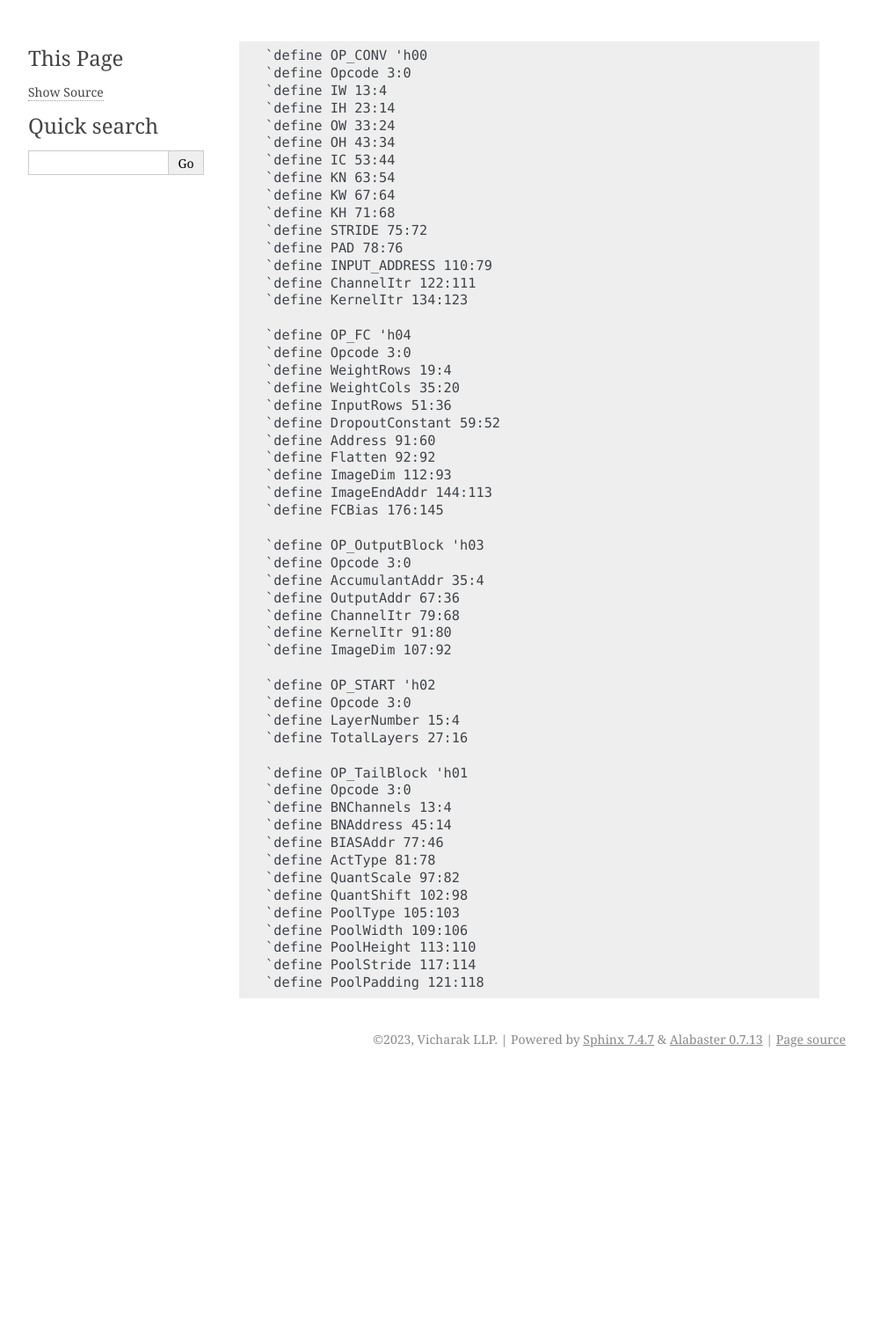
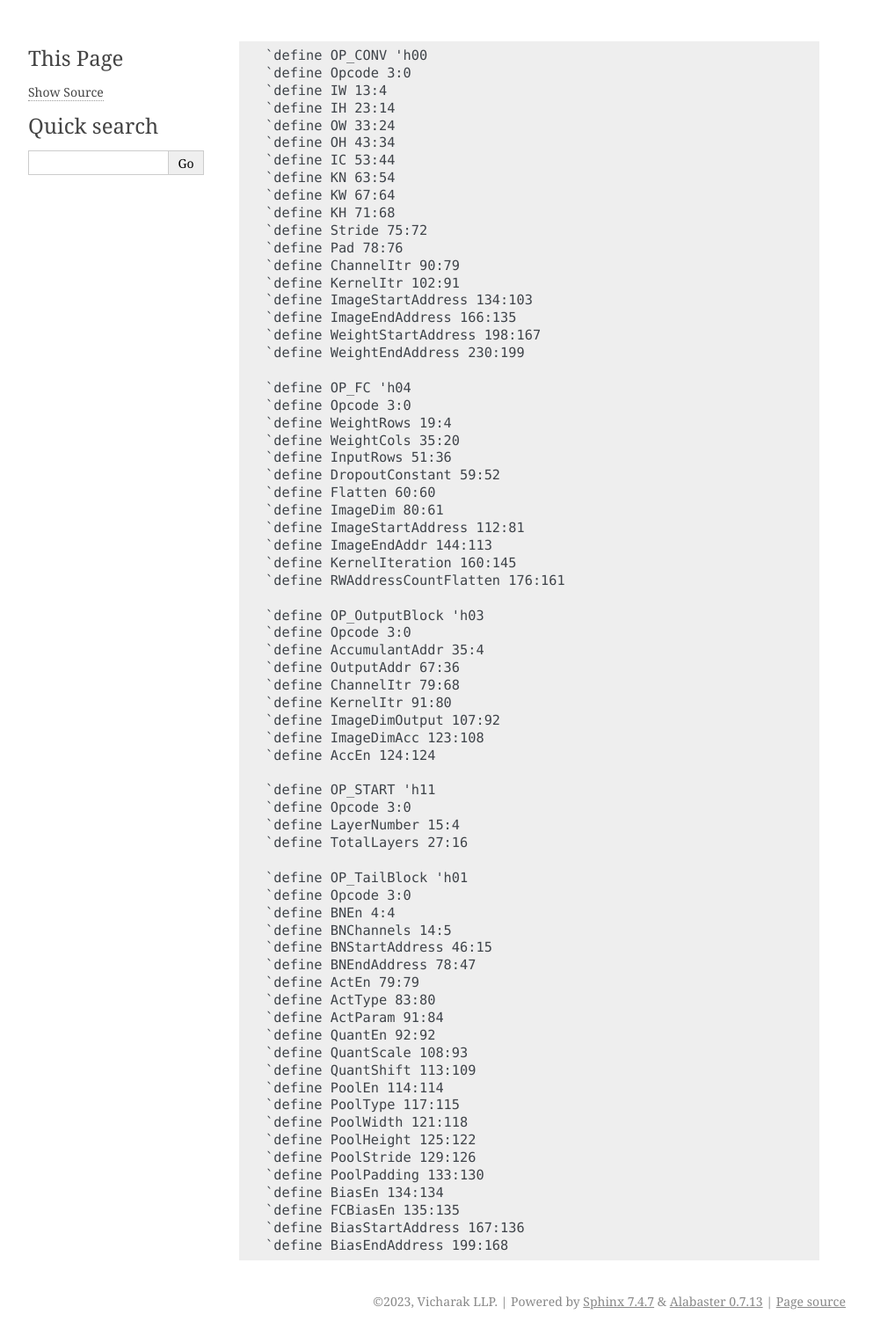
Before and after one commit to Dev-X25874/Gati, a Sphinx documentation site: the page built from docs/source/instructions/inst.rst, in a window 1280 px wide. Shown: the whole page at 88% size, without its empty margins (148-1141 px from the left). Built offline with Sphinx 7.4.7, drawn with Linux system fonts in a browser that asks for light colours; before the commit the page ends 1221 px from its top, so only the background shows below that.

Commit message:
feat(docs): update instructions in config block
Signed-off-by: Shreeyash Pandey <shreeyash335@gmail.com>

```diff
--- a/docs/source/instructions/fc.txt
+++ b/docs/source/instructions/fc.txt
@@ -4,8 +4,9 @@ WeightRows:16
 WeightCols:16
 InputRows:16
 DropoutConstant:8
-Address:32
 Flatten:1
 ImageDim:20
+ImageStartAddress:32
 ImageEndAddr:32
-FCBias:32
+KernelIteration:16
+RWAddressCountFlatten:16
--- a/docs/source/instructions/inst.rst
+++ b/docs/source/instructions/inst.rst
@@ -10,11 +10,14 @@
 	`define KN 63:54
 	`define KW 67:64
 	`define KH 71:68
-	`define STRIDE 75:72
-	`define PAD 78:76
-	`define INPUT_ADDRESS 110:79
-	`define ChannelItr 122:111
-	`define KernelItr 134:123
+	`define Stride 75:72
+	`define Pad 78:76
+	`define ChannelItr 90:79
+	`define KernelItr 102:91
+	`define ImageStartAddress 134:103
+	`define ImageEndAddress 166:135
+	`define WeightStartAddress 198:167
+	`define WeightEndAddress 230:199
 
 	`define OP_FC 'h04
 	`define Opcode 3:0
@@ -22,11 +25,12 @@
 	`define WeightCols 35:20
 	`define InputRows 51:36
 	`define DropoutConstant 59:52
-	`define Address 91:60
-	`define Flatten 92:92
-	`define ImageDim 112:93
+	`define Flatten 60:60
+	`define ImageDim 80:61
+	`define ImageStartAddress 112:81
 	`define ImageEndAddr 144:113
-	`define FCBias 176:145
+	`define KernelIteration 160:145
+	`define RWAddressCountFlatten 176:161
 
 	`define OP_OutputBlock 'h03
 	`define Opcode 3:0
@@ -34,23 +38,34 @@
 	`define OutputAddr 67:36
 	`define ChannelItr 79:68
 	`define KernelItr 91:80
-	`define ImageDim 107:92
+	`define ImageDimOutput 107:92
+	`define ImageDimAcc 123:108
+	`define AccEn 124:124
 
-	`define OP_START 'h02
+	`define OP_START 'h11
 	`define Opcode 3:0
 	`define LayerNumber 15:4
 	`define TotalLayers 27:16
 
 	`define OP_TailBlock 'h01
 	`define Opcode 3:0
-	`define BNChannels 13:4
-	`define BNAddress 45:14
-	`define BIASAddr 77:46
-	`define ActType 81:78
-	`define QuantScale 97:82
-	`define QuantShift 102:98
-	`define PoolType 105:103
-	`define PoolWidth 109:106
-	`define PoolHeight 113:110
-	`define PoolStride 117:114
-	`define PoolPadding 121:118
+	`define BNEn 4:4
+	`define BNChannels 14:5
+	`define BNStartAddress 46:15
+	`define BNEndAddress 78:47
+	`define ActEn 79:79
+	`define ActType 83:80
+	`define ActParam 91:84
+	`define QuantEn 92:92
+	`define QuantScale 108:93
+	`define QuantShift 113:109
+	`define PoolEn 114:114
+	`define PoolType 117:115
+	`define PoolWidth 121:118
+	`define PoolHeight 125:122
+	`define PoolStride 129:126
+	`define PoolPadding 133:130
+	`define BiasEn 134:134
+	`define FCBiasEn 135:135
+	`define BiasStartAddress 167:136
+	`define BiasEndAddress 199:168
--- a/docs/source/instructions/output.txt
+++ b/docs/source/instructions/output.txt
@@ -4,4 +4,6 @@ AccumulantAddr:32
 OutputAddr:32
 ChannelItr:12
 KernelItr:12
-ImageDim:16
+ImageDimOutput:16
+ImageDimAcc:16
+AccEn:1
--- a/docs/source/instructions/start.txt
+++ b/docs/source/instructions/start.txt
@@ -1,4 +1,4 @@
-START:'h02
+START:'h11
 Opcode:4
 LayerNumber:12
 TotalLayers:12
```
Also changed, not shown: docs/source/instructions/conv.txt (+6 -3 lines), docs/source/instructions/tail.txt (+11 -2 lines).
